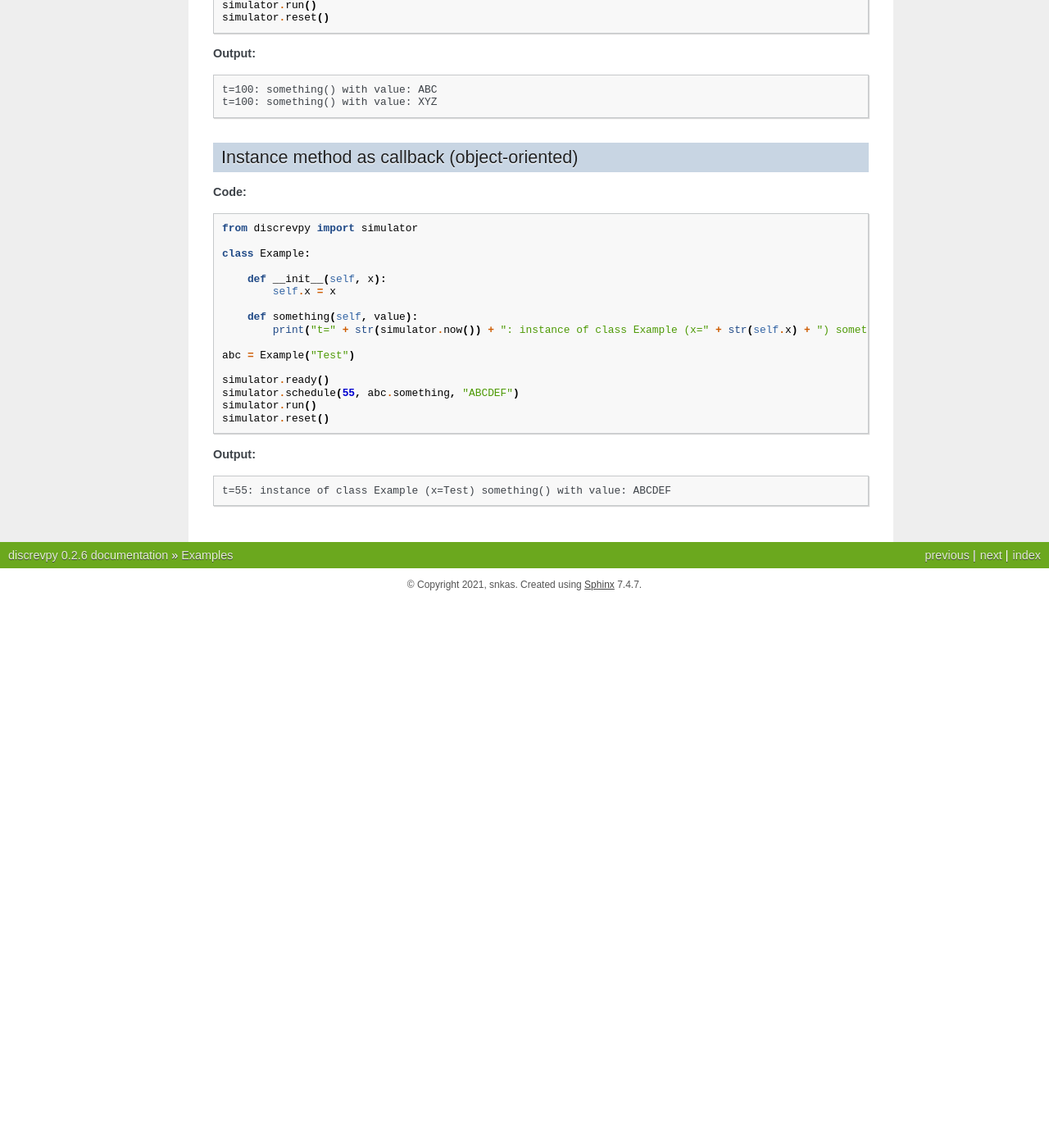
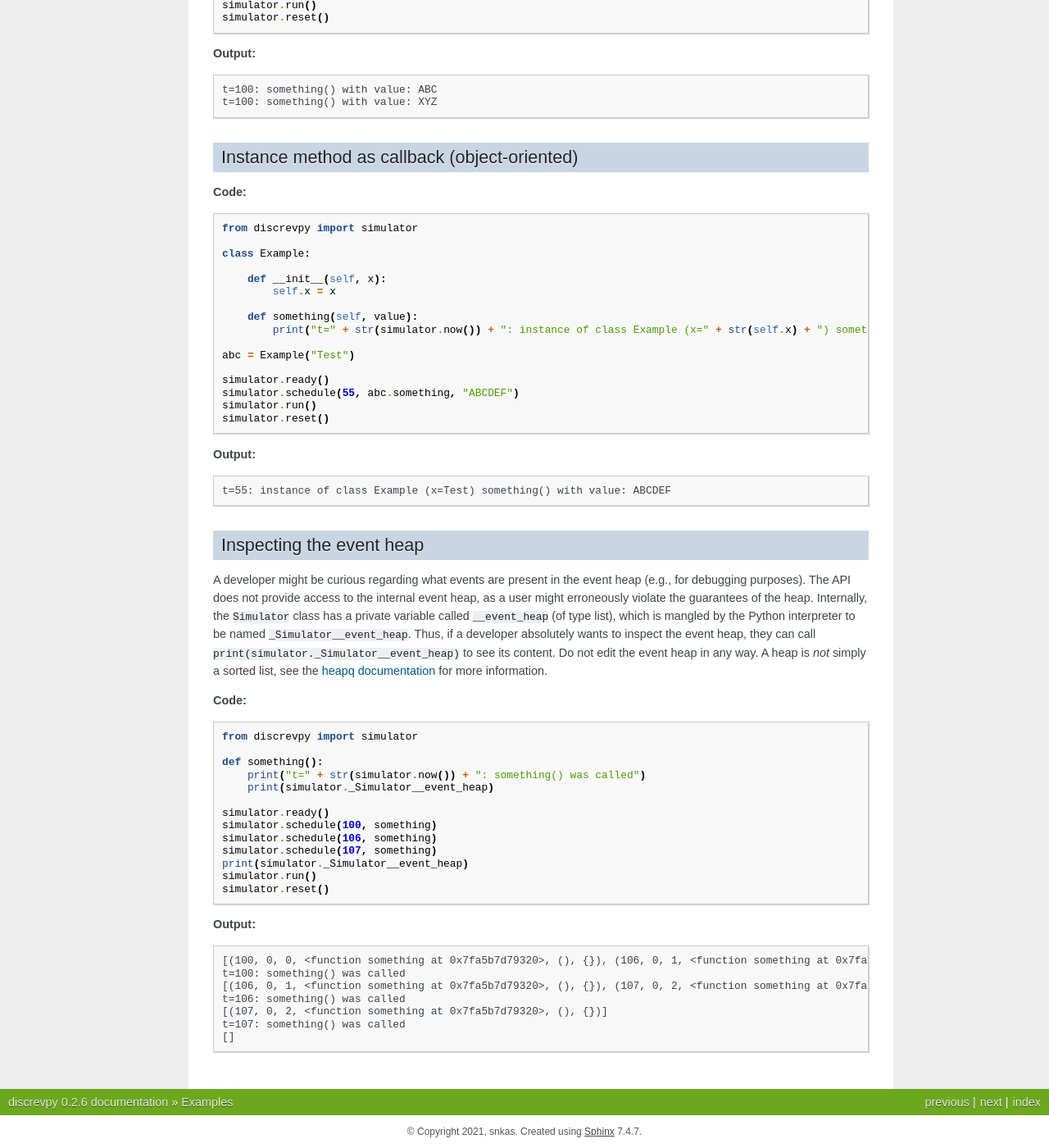
Before and after one commit to snkas/discrevpy, a Sphinx documentation site: the page built from docsrc/source/examples.rst, in a window 1280 px wide and 1400 px high, scrolled down 3032 px. Shown: the whole window at 82% size. Built offline with Sphinx 7.4.7, drawn with Linux system fonts in a browser that asks for light colours; before the commit the page ends 3765 px from its top, so only the background shows below that; some of the changed text lies outside the part shown.

Commit message:
Event heap inspection example

```diff
--- a/docsrc/source/examples.rst
+++ b/docsrc/source/examples.rst
@@ -235,3 +235,48 @@ Instance method as callback (object-oriented)
 .. code-block:: text
 
     t=55: instance of class Example (x=Test) something() with value: ABCDEF
+
+
+Inspecting the event heap
+-------------------------
+
+A developer might be curious regarding what events are present in the event heap
+(e.g., for debugging purposes). The API does not provide access to the internal
+event heap, as a user might erroneously violate the guarantees of the heap.
+Internally, the ``Simulator`` class has a private variable called ``__event_heap``
+(of type list), which is mangled by the Python interpreter to be named
+``_Simulator__event_heap``. Thus, if a developer absolutely wants to inspect the event
+heap, they can call ``print(simulator._Simulator__event_heap)`` to see its content.
+Do not edit the event heap in any way. A heap is *not* simply a sorted list, see
+the `heapq documentation <https://docs.python.org/3/library/heapq.html>`_ for
+more information.
+
+**Code:**
+
+.. code-block:: python
+
+    from discrevpy import simulator
+
+    def something():
+        print("t=" + str(simulator.now()) + ": something() was called")
+        print(simulator._Simulator__event_heap)
+
+    simulator.ready()
+    simulator.schedule(100, something)
+    simulator.schedule(106, something)
+    simulator.schedule(107, something)
+    print(simulator._Simulator__event_heap)
+    simulator.run()
+    simulator.reset()
+
+**Output:**
+
+.. code-block:: text
+
+    [(100, 0, 0, <function something at 0x7fa5b7d79320>, (), {}), (106, 0, 1, <function something at 0x7fa5b7d79320>, (), {}), (107, 0, 2, <function something at 0x7fa5b7d79320>, (), {})]
+    t=100: something() was called
+    [(106, 0, 1, <function something at 0x7fa5b7d79320>, (), {}), (107, 0, 2, <function something at 0x7fa5b7d79320>, (), {})]
+    t=106: something() was called
+    [(107, 0, 2, <function something at 0x7fa5b7d79320>, (), {})]
+    t=107: something() was called
+    []
```
Also changed, not shown: 1 other file.
